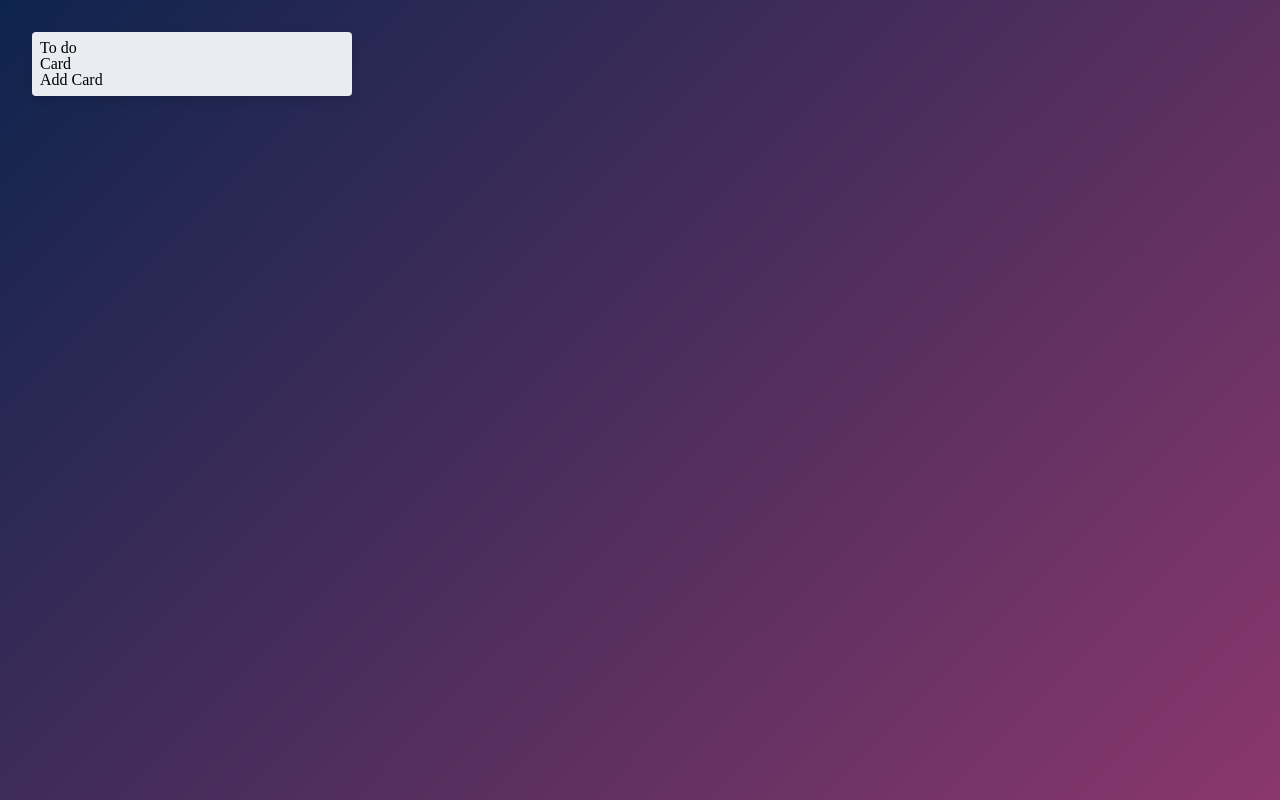
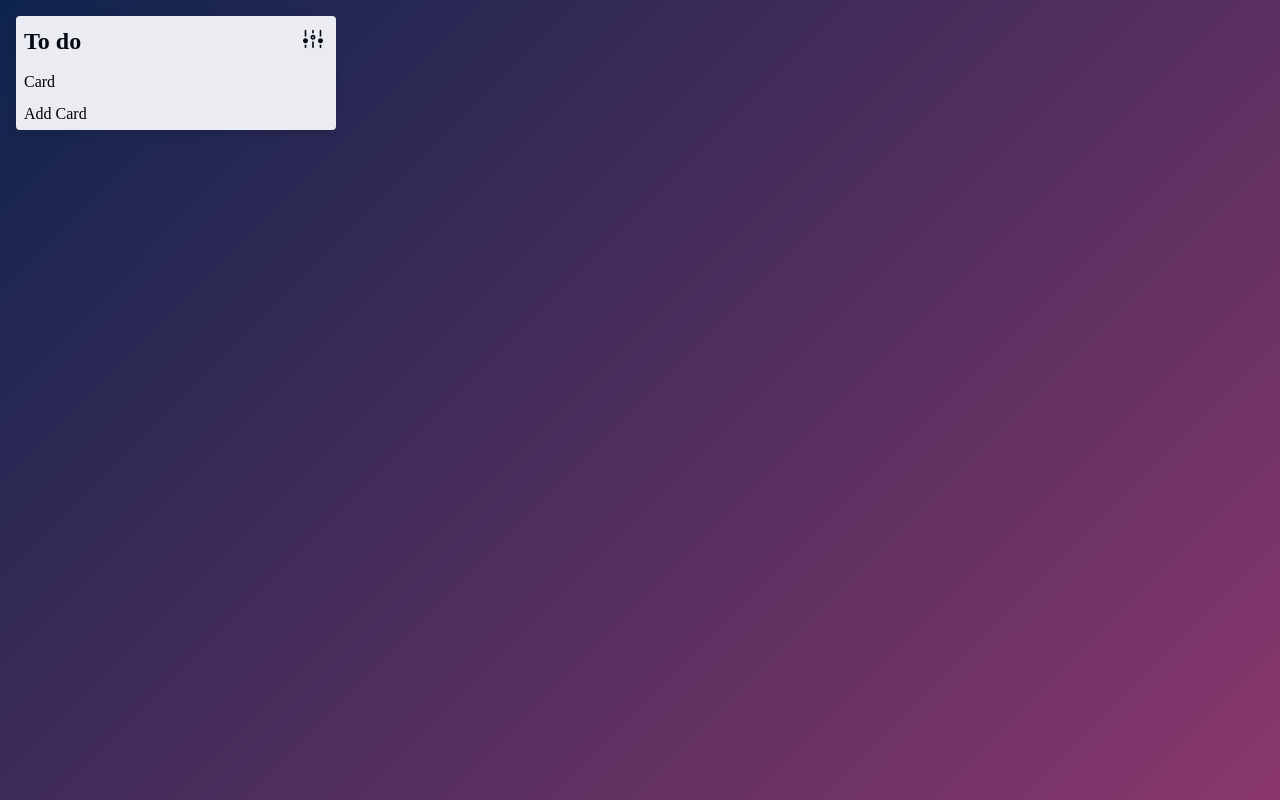
Before and after one commit to ElenaExposito/Trello-clone, a React (Vite) app: page / in a window 1280 px wide. Built offline with nearby package versions, Linux system fonts and the light colour scheme.

Commit message:
Add more structure and styles of component

```diff
--- a/src/components/ListTitle.jsx
+++ b/src/components/ListTitle.jsx
@@ -1,8 +1,13 @@
-
 const ListTitle = () => {
   return (
-    <div>
-      <h1>To do</h1>
+    <div className="list-title">
+      <h1 className="list-title-text">To do</h1>
+      <button className="list-icon">
+        <svg xmlns="http://www.w3.org/2000/svg" width="20" height="20" viewBox="0 0 24 24" style={{ fill: 'var(--text-color)' }}>
+            <path d="M12 9c.552 0 1 .449 1 1s-.448 1-1 1-1-.449-1-1 .448-1 1-1zm0-2c-1.657 0-3 1.343-3 3s1.343 3 3 3 3-1.343 3-3-1.343-3-3-3zm-9 4c-1.657 0-3 1.343-3 3s1.343 3 3 3 3-1.343 3-3-1.343-3-3-3zm18 0c-1.657 0-3 1.343-3 3s1.343 3 3 3 3-1.343 3-3-1.343-3-3-3zm-9-6c.343 0 .677.035 1 .101v-3.101c0-.552-.447-1-1-1s-1 .448-1 1v3.101c.323-.066.657-.101 1-.101zm9 4c.343 0 .677.035 1 .101v-7.101c0-.552-.447-1-1-1s-1 .448-1 1v7.101c.323-.066.657-.101 1-.101zm0 10c-.343 0-.677-.035-1-.101v3.101c0 .552.447 1 1 1s1-.448 1-1v-3.101c-.323.066-.657.101-1 .101zm-18-10c.343 0 .677.035 1 .101v-7.101c0-.552-.447-1-1-1s-1 .448-1 1v7.101c.323-.066.657-.101 1-.101zm9 6c-.343 0-.677-.035-1-.101v7.101c0 .552.447 1 1 1s1-.448 1-1v-7.101c-.323.066-.657.101-1 .101zm-9 4c-.343 0-.677-.035-1-.101v3.101c0 .552.447 1 1 1s1-.448 1-1v-3.101c-.323.066-.657.101-1 .101z"/>
+        </svg>
+    </button>
+
     </div>
   )
 }
--- a/src/components/TrelloList.css
+++ b/src/components/TrelloList.css
@@ -1,8 +1,33 @@
 .card {
     background-color: var(--grey-color);
     max-width: 19rem;
-    margin: 1rem;
     padding: 0.5rem;
     border-radius: 0.25rem;
     box-shadow: 0px 4px 8px rgba(0, 0, 0, 0.1);
+    display: flex;
+    flex-direction: column;
+    gap: 1rem;
 }
+
+.list-title {
+    display: flex;
+    justify-content: space-between;
+    align-items: center;
+    font-weight: 600;
+    font-size: 1.5rem;
+}
+
+.list-title-text {
+    color: var(--text-color);
+}
+
+.list-icon {
+    all: initial;
+    border-radius: 8px;
+    background-color: transparent;
+    padding: 5px;
+}
+
+.list-icon:hover {
+    background-color: #D9D9D9;
+}
```
